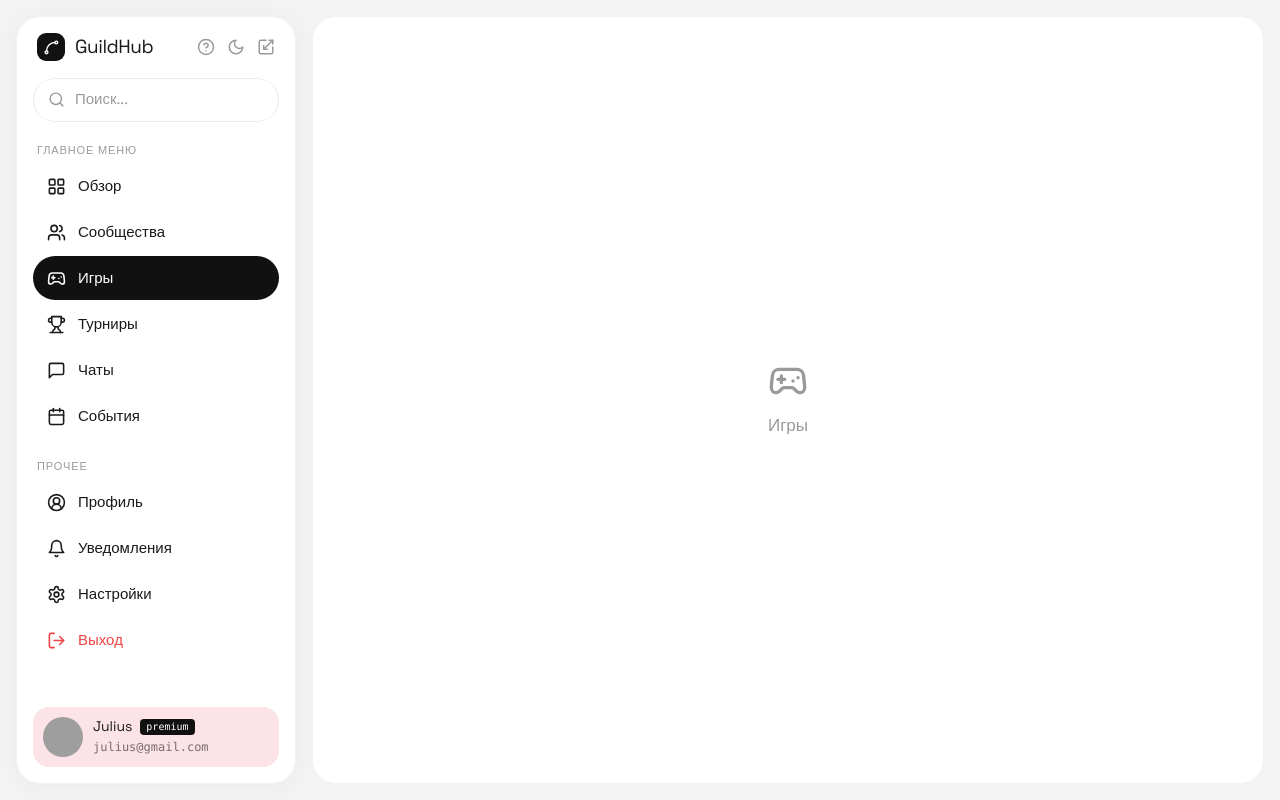
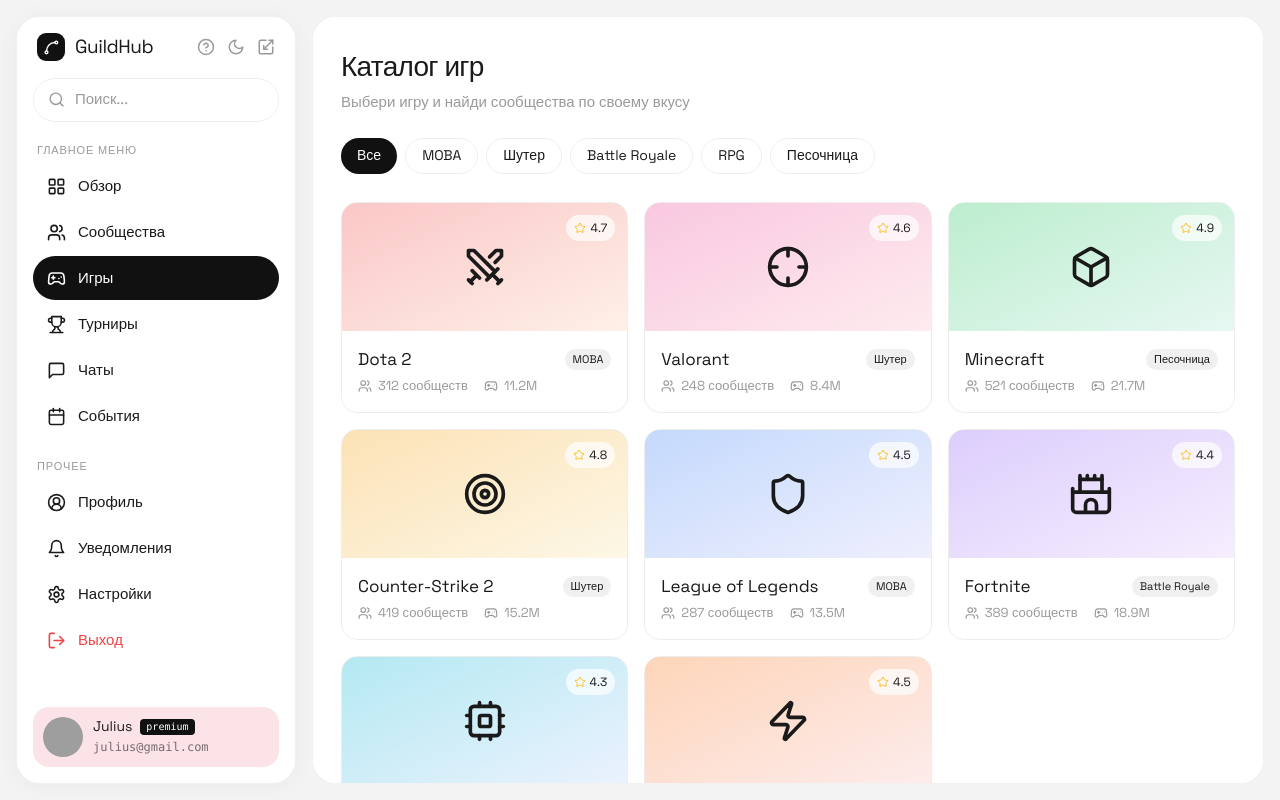
Before and after one commit to pr-poehali-dev/clean-project-creation, a React (Vite) app: page / in a window 1280 px wide. Both pictures are taken after a click on the button "Игры". Built offline with nearby package versions, Linux system fonts and the light colour scheme; grey boxes are pictures that could not be loaded.

Commit message:
feat: navigate to games section

```diff
--- a/src/pages/Index.tsx
+++ b/src/pages/Index.tsx
@@ -61,11 +61,25 @@ const chatMessages = [
   { name: 'LunaQueen', text: 'Тоже залетаю 🔥' },
 ];
 
+const games = [
+  { name: 'Dota 2', genre: 'MOBA', communities: 312, players: '11.2M', rating: 4.7, icon: 'Swords', color: 'from-red-500/30 to-orange-500/10' },
+  { name: 'Valorant', genre: 'Шутер', communities: 248, players: '8.4M', rating: 4.6, icon: 'Crosshair', color: 'from-pink-500/30 to-rose-500/10' },
+  { name: 'Minecraft', genre: 'Песочница', communities: 521, players: '21.7M', rating: 4.9, icon: 'Box', color: 'from-green-500/30 to-emerald-500/10' },
+  { name: 'Counter-Strike 2', genre: 'Шутер', communities: 419, players: '15.2M', rating: 4.8, icon: 'Target', color: 'from-amber-500/30 to-yellow-500/10' },
+  { name: 'League of Legends', genre: 'MOBA', communities: 287, players: '13.5M', rating: 4.5, icon: 'Shield', color: 'from-blue-500/30 to-indigo-500/10' },
+  { name: 'Fortnite', genre: 'Battle Royale', communities: 389, players: '18.9M', rating: 4.4, icon: 'Castle', color: 'from-violet-500/30 to-purple-500/10' },
+  { name: 'Cyberpunk 2077', genre: 'RPG', communities: 96, players: '5.6M', rating: 4.3, icon: 'Cpu', color: 'from-cyan-500/30 to-blue-500/10' },
+  { name: 'Apex Legends', genre: 'Battle Royale', communities: 174, players: '9.1M', rating: 4.5, icon: 'Zap', color: 'from-orange-500/30 to-red-500/10' },
+];
+
+const genres = ['Все', 'MOBA', 'Шутер', 'Battle Royale', 'RPG', 'Песочница'];
+
 const Index = () => {
   const [active, setActive] = useState('Обзор');
   const [collapsed, setCollapsed] = useState(false);
   const [dark, setDark] = useState(false);
   const [selected, setSelected] = useState<Community | null>(null);
+  const [genre, setGenre] = useState('Все');
 
   const t = {
     page: dark ? 'bg-[#161616]' : 'bg-[#f3f3f3]',
@@ -299,6 +313,65 @@ const Index = () => {
               ))}
             </div>
           </div>
+        ) : active === 'Игры' ? (
+          <div className="p-7">
+            {/* Header */}
+            <div className="mb-6">
+              <h1 className={`text-[28px] font-700 tracking-tight ${t.text}`}>Каталог игр</h1>
+              <p className={`text-[15px] mt-1 ${t.muted}`}>
+                Выбери игру и найди сообщества по своему вкусу
+              </p>
+            </div>
+
+            {/* Genre filters */}
+            <div className="flex flex-wrap gap-2 mb-7">
+              {genres.map((g) => (
+                <button
+                  key={g}
+                  onClick={() => setGenre(g)}
+                  className={`h-9 px-4 rounded-full text-[14px] font-500 transition-colors ${
+                    genre === g ? t.activeBtn : `border ${t.border} ${t.text} ${t.hover}`
+                  }`}
+                >
+                  {g}
+                </button>
+              ))}
+            </div>
+
+            {/* Games grid */}
+            <div className="grid grid-cols-1 sm:grid-cols-2 xl:grid-cols-3 gap-4">
+              {games
+                .filter((g) => genre === 'Все' || g.genre === genre)
+                .map((g) => (
+                  <div
+                    key={g.name}
+                    className={`group rounded-2xl border overflow-hidden transition-all hover:-translate-y-1 cursor-pointer ${t.border}`}
+                  >
+                    {/* Cover */}
+                    <div className={`relative h-32 bg-gradient-to-br ${g.color} flex items-center justify-center`}>
+                      <Icon name={g.icon} size={44} className={t.text} />
+                      <span className={`absolute top-3 right-3 flex items-center gap-1 text-[12px] font-600 px-2 py-1 rounded-full ${dark ? 'bg-black/40 text-white' : 'bg-white/70 text-[#1a1a1a]'}`}>
+                        <Icon name="Star" size={12} className="text-amber-400" />
+                        {g.rating}
+                      </span>
+                    </div>
+                    {/* Info */}
+                    <div className="p-4">
+                      <div className="flex items-center justify-between mb-1">
+                        <h3 className={`text-[17px] font-600 ${t.text}`}>{g.name}</h3>
+                        <span className={`text-[11px] font-500 px-2 py-0.5 rounded-full ${dark ? 'bg-white/10 text-white' : 'bg-black/[0.06] text-[#1a1a1a]'}`}>
+                          {g.genre}
+                        </span>
+                      </div>
+                      <div className={`flex items-center gap-4 text-[13px] ${t.muted}`}>
+                        <span className="flex items-center gap-1.5"><Icon name="Users" size={14} />{g.communities} сообществ</span>
+                        <span className="flex items-center gap-1.5"><Icon name="Gamepad2" size={14} />{g.players}</span>
+                      </div>
+                    </div>
+                  </div>
+                ))}
+            </div>
+          </div>
         ) : (
           <div className="h-full flex items-center justify-center">
             <div className={`text-center ${t.muted}`}>
```
